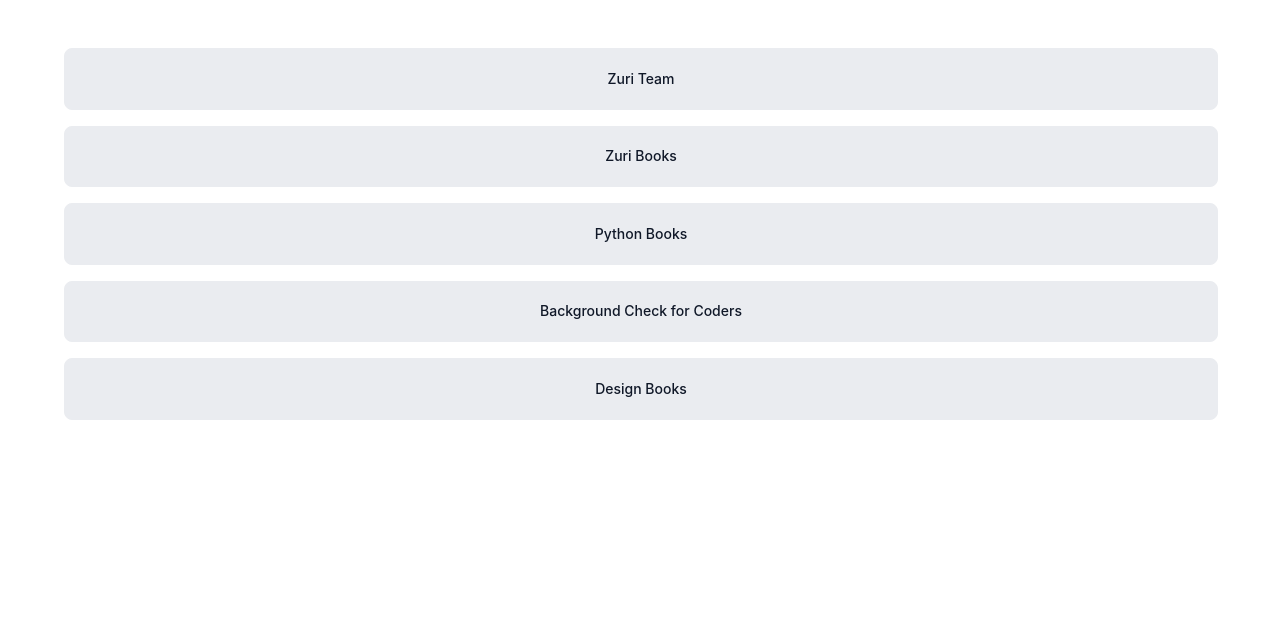
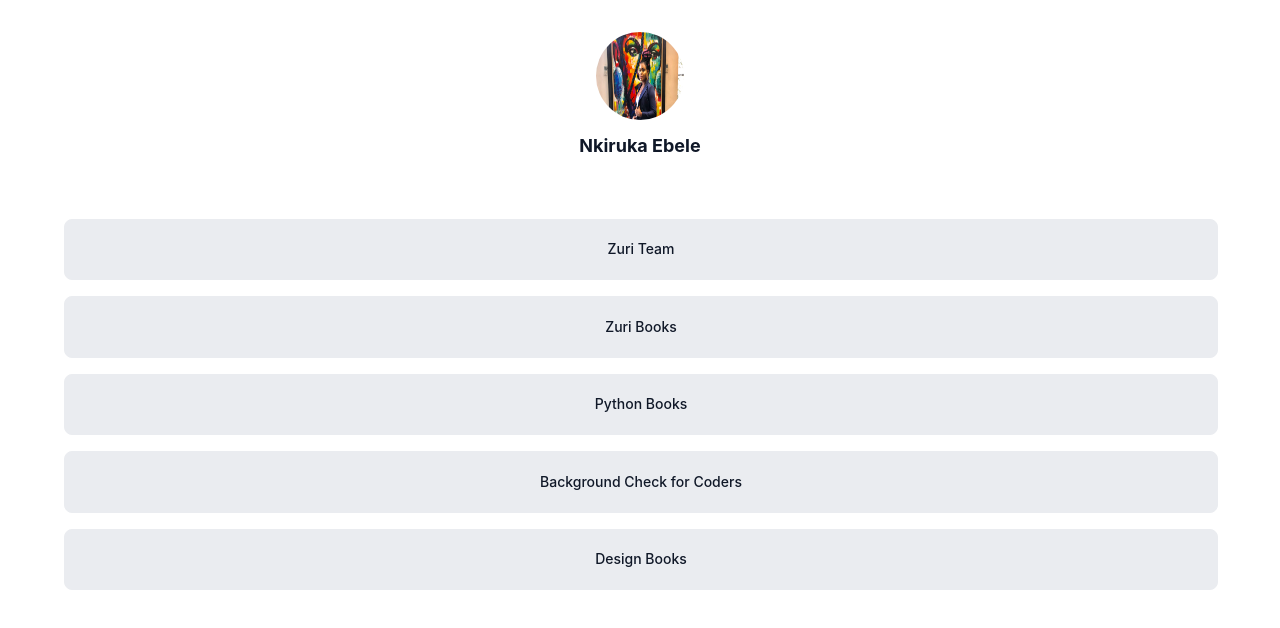
Before and after one commit to nkirukka/linktree-hgn, a React (Create React App) app: page / in a window 1280 px wide. Shown: the top 628 px of the page. Built offline with nearby package versions, Linux system fonts and the light colour scheme.

Commit message:
Import and render Profile and Socials components

```diff
--- a/src/components/Section.js
+++ b/src/components/Section.js
@@ -1,10 +1,15 @@
 import React from 'react';
 import Button from './Button';
 import "./styles/Section.css";
+import Profile from './Profile';
+import profilePic from './imgs/prof-pic.jpg';
+import Socials from './Socials';
 
 const Section = (props) => {
     return (
         <section>
+            <Profile src={profilePic} />
+
             <div className='Btn-wrapper'>
                 <Button href="https://training.zuri.team/" id="btn__zuri">Zuri Team</Button>
                 <Button href="https://books.zuri.team/" id="books">Zuri Books</Button>
@@ -12,8 +17,10 @@ const Section = (props) => {
                 <Button href="https://background.zuri.team/" id="pitch">Background Check for Coders</Button>
                 <Button href="https://books.zuri.team/design-rules" id="book__design">Design Books</Button>
             </div>
+
+            <Socials />
         </section>
     );
-}
+};
 
 export default Section;
```
